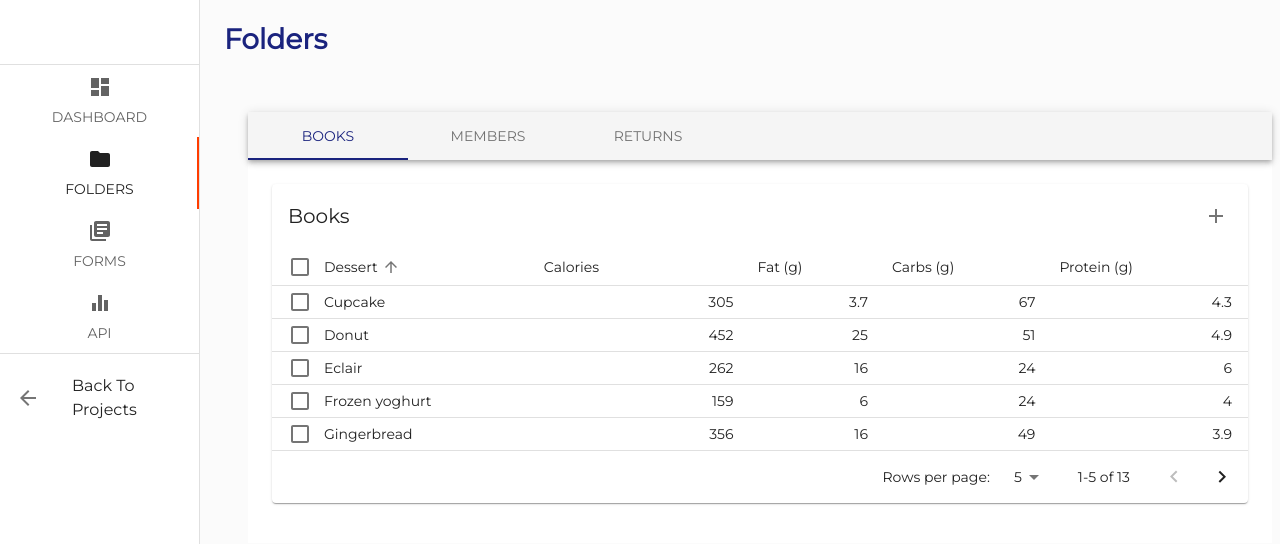
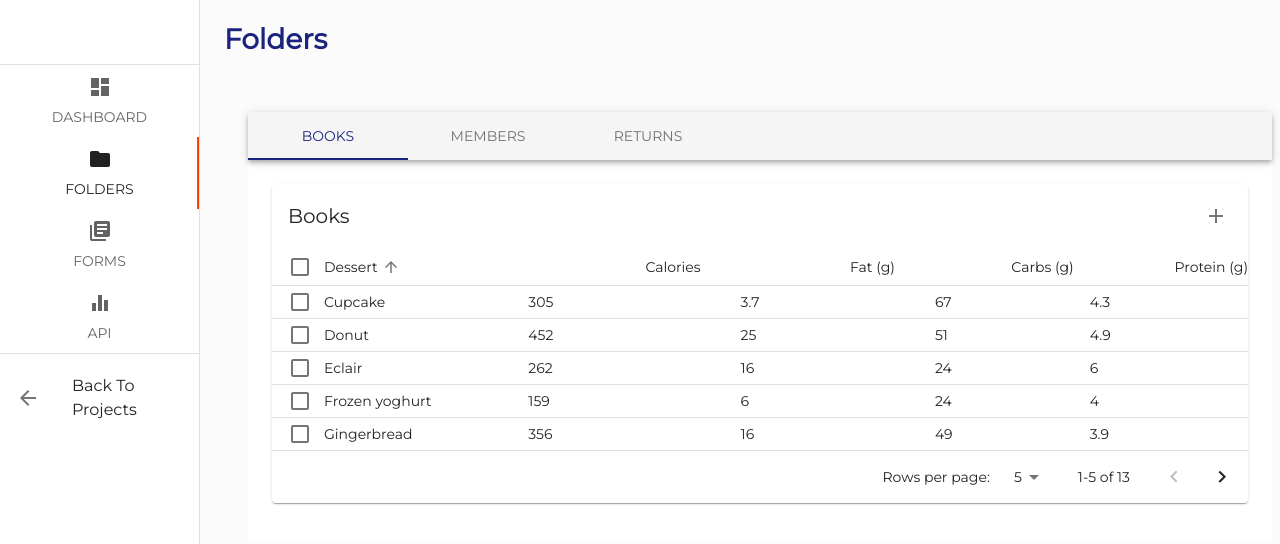
Before and after one commit to Anonymous616/Application-To-Create-Management-Systems, a React (Create React App) app: page / in a window 1280 px wide. Both pictures are taken after a click on the tab "FOLDERS". Shown: the top 544 px of the page. Built offline with nearby package versions, Linux system fonts and the light colour scheme.

Commit message:
API Component Completed

```diff
--- a/src/components/EnhancedTable.js
+++ b/src/components/EnhancedTable.js
@@ -289,7 +289,6 @@ export default function EnhancedTable(props) {
                 .map((row, index) => {
                   const isItemSelected = isSelected(row.name);
                   const labelId = `enhanced-table-checkbox-${index}`;
-
                   return (
                     <TableRow
                       hover
@@ -306,6 +305,7 @@ export default function EnhancedTable(props) {
                           inputProps={{ "aria-labelledby": labelId }}
                         />
                       </TableCell>
+
                       <TableCell
                         component="th"
                         id={labelId}
@@ -314,10 +314,10 @@ export default function EnhancedTable(props) {
                       >
                         {row.name}
                       </TableCell>
-                      <TableCell align="right">{row.calories}</TableCell>
-                      <TableCell align="right">{row.fat}</TableCell>
-                      <TableCell align="right">{row.carbs}</TableCell>
-                      <TableCell align="right">{row.protein}</TableCell>
+                      <TableCell align="left">{row.calories}</TableCell>
+                      <TableCell align="left">{row.fat}</TableCell>
+                      <TableCell align="left">{row.carbs}</TableCell>
+                      <TableCell align="left">{row.protein}</TableCell>
                     </TableRow>
                   );
                 })}
--- a/src/components/api.component.js
+++ b/src/components/api.component.js
@@ -1,5 +1,40 @@
 import {} from "@material-ui/core";
 
-export default function API() {
-  return <h1> API </h1>;
+import React from "react";
+import EnhancedTable from "./EnhancedTable";
+
+function createData(name, calories, fat, carbs, protein) {
+  return { name, calories, fat, carbs, protein };
 }
+
+const headCells = [
+  {
+    id: "id",
+    numeric: false,
+    disablePadding: true,
+    label: "Dessert",
+  },
+  { id: "calories", numeric: false, disablePadding: false, label: "Calories" },
+  { id: "fat", numeric: false, disablePadding: true, label: "Fats" },
+  { id: "carbs", numeric: false, disablePadding: true, label: "Carbs" },
+  { id: "protein", numeric: false, disablePadding: true, label: "Proteins" },
+];
+let rows = [
+  createData("Cupcake", 305, 3.7, 67, 4.3),
+  createData("Donut", 452, 25.0, 51, 4.9),
+  createData("Eclair", 262, 16.0, 24, 6.0),
+  createData("Frozen yoghurt", 159, 6.0, 24, 4.0),
+  createData("Gingerbread", 356, 16.0, 49, 3.9),
+  createData("Honeycomb", 408, 3.2, 87, 6.5),
+  createData("Ice cream sandwich", 237, 9.0, 37, 4.3),
+  createData("Jelly Bean", 375, 0.0, 94, 0.0),
+  createData("KitKat", 518, 26.0, 65, 7.0),
+  createData("Lollipop", 392, 0.2, 98, 0.0),
+  createData("Marshmallow", 318, 0, 81, 2.0),
+  createData("Nougat", 360, 19.0, 9, 37.0),
+  createData("Oreo", 437, 18.0, 63, 4.0),
+];
+
+export default function Folders() {
+  return <EnhancedTable title="Returns" rows={rows} headCells={headCells} />;
+}
--- a/src/components/folders.component.js
+++ b/src/components/folders.component.js
@@ -4,7 +4,6 @@ import { makeStyles } from "@material-ui/core/styles";
 import AppBar from "@material-ui/core/AppBar";
 import Tabs from "@material-ui/core/Tabs";
 import Tab from "@material-ui/core/Tab";
-import Typography from "@material-ui/core/Typography";
 import Box from "@material-ui/core/Box";
 import EnhancedTable from "./EnhancedTable";
 
@@ -19,10 +18,10 @@ const headCells = [
     disablePadding: true,
     label: "Dessert",
   },
-  { id: "calories", numeric: false, disablePadding: false, label: "Calories" },
-  { id: "fat", numeric: false, disablePadding: true, label: "Fat (g)" },
-  { id: "carbs", numeric: false, disablePadding: true, label: "Carbs (g)" },
-  { id: "protein", numeric: false, disablePadding: true, label: "Protein (g)" },
+  { id: "calories", numeric: true, disablePadding: false, label: "Calories" },
+  { id: "fat", numeric: true, disablePadding: false, label: "Fat (g)" },
+  { id: "carbs", numeric: true, disablePadding: true, label: "Carbs (g)" },
+  { id: "protein", numeric: true, disablePadding: true, label: "Protein (g)" },
 ];
 let rows = [
   createData("Cupcake", 305, 3.7, 67, 4.3),
```
